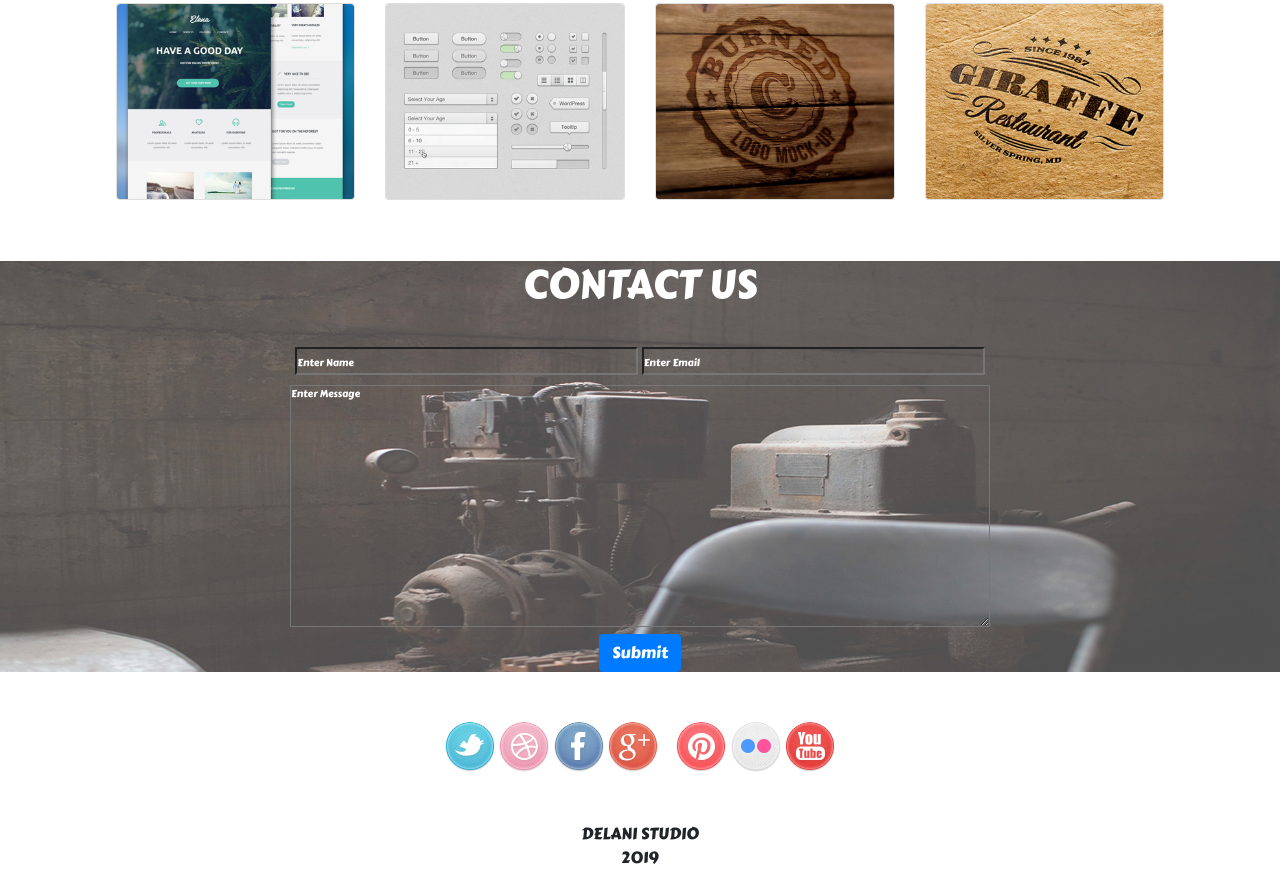
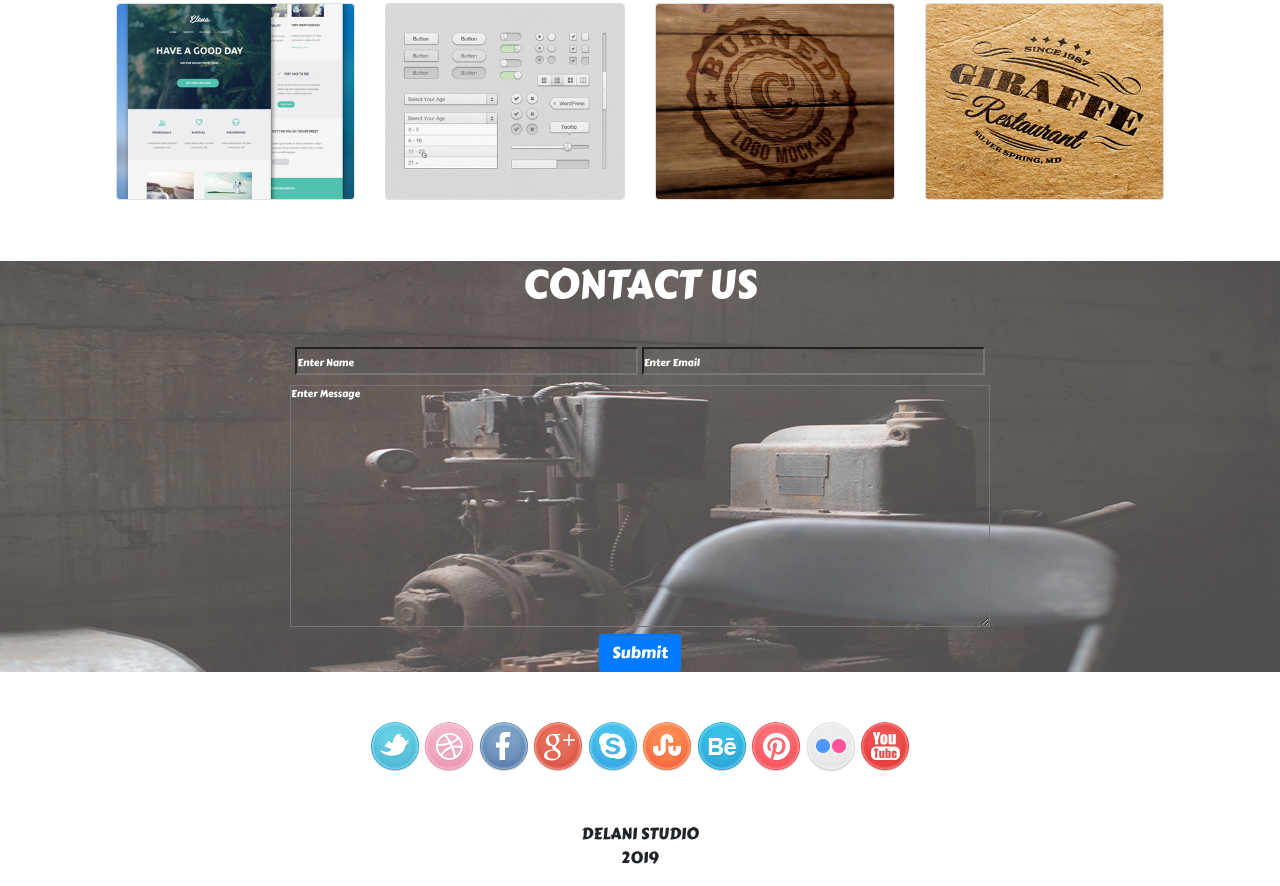
Before and after one commit to DorcasWanjiku/Delani-Studio, a plain HTML site: page index.html in a window 1280 px wide. Shown: the part 2019-2905 px from the top of the page. Drawn offline with nearby package versions, Linux system fonts and the light colour scheme; files whose address does not match are found by name; a web font is replaced by a local one.

Commit message:
add behance icon,skypeicon and stumble icon

```diff
--- a/index.html
+++ b/index.html
@@ -158,9 +158,9 @@
             <img src="images/dribble.png" class="all" alt="" srcset="">
             <img src="images/facebook.png" class="all" alt="" srcset="">
             <img src="images/g_plus.png" class="all" alt="" srcset="">
-            <img src="./images/social_icons/skype.png" alt="" class="all" srcset="">
-            <img src="./images/social_icons/stumble_upon.png" class="all" alt="" srcset="">
-            <img src="./images/social_icons/behance.png" class="all" alt="" srcset="">
+            <img src="images/skype.png" alt="" class="all" srcset="">
+            <img src="images/stumble_upon.png" class="all" alt="" srcset="">
+            <img src="images/behance.png" class="all" alt="" srcset="">
             <img src="./images/social_icons/pinterest.png" class="all" alt="" srcset="">
             <img src="./images/social_icons/flickr.png" class="all" alt="" srcset="">
             <img src="./images/social_icons/you_tube.png" alt="" class="all" srcset="">
```
